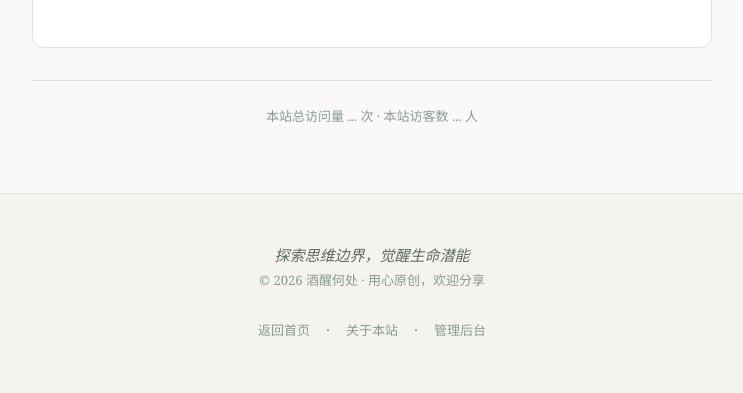
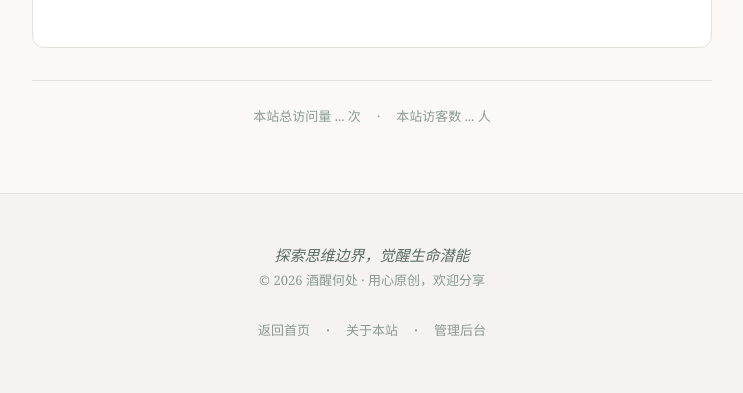
Before and after one commit to dakerclaw/blog, a Flask app: page /about in a window 1280 px wide. Shown: the part 2044-2437 px from the top of the page, without its empty margins (268-1011 px from the left). Run offline with Flask 2, Linux system fonts and the light colour scheme; data comes from the database, SQL or seed files in the repository; some libraries are stand-ins or nearby versions.

Commit message:
Add files via upload

```diff
--- a/templates/about.html
+++ b/templates/about.html
@@ -49,7 +49,6 @@
                         </article>
                     </div>
                     <div class="about-stats">
-                        <div class="about-stats-inner">
                         <span id="busuanzi_container_site_pv">
                             本站总访问量 <span id="busuanzi_value_site_pv">...</span> 次
                         </span>
@@ -57,7 +56,6 @@
                         <span id="busuanzi_container_site_uv">
                             本站访客数 <span id="busuanzi_value_site_uv">...</span> 人
                         </span>
-                        </div>
                     </div>
                 </div>
             </div>
```
Lines whose indentation alone changed are shown as unchanged.
